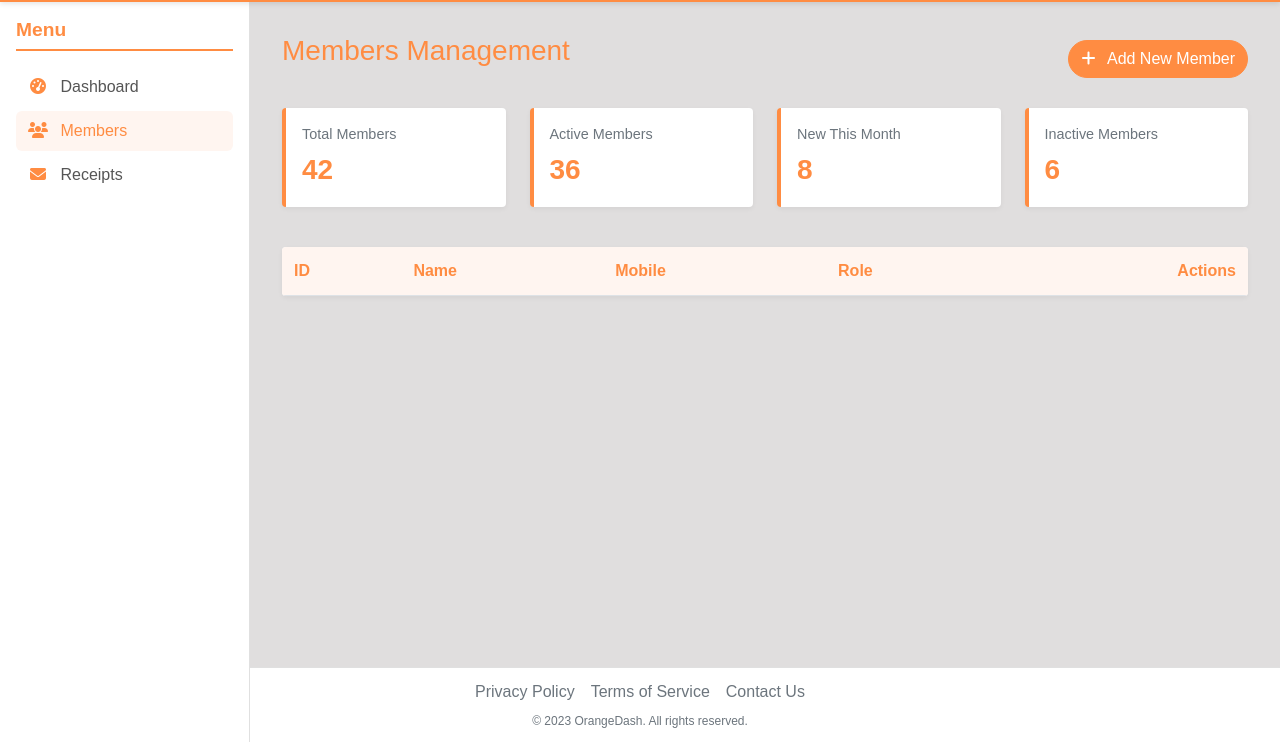
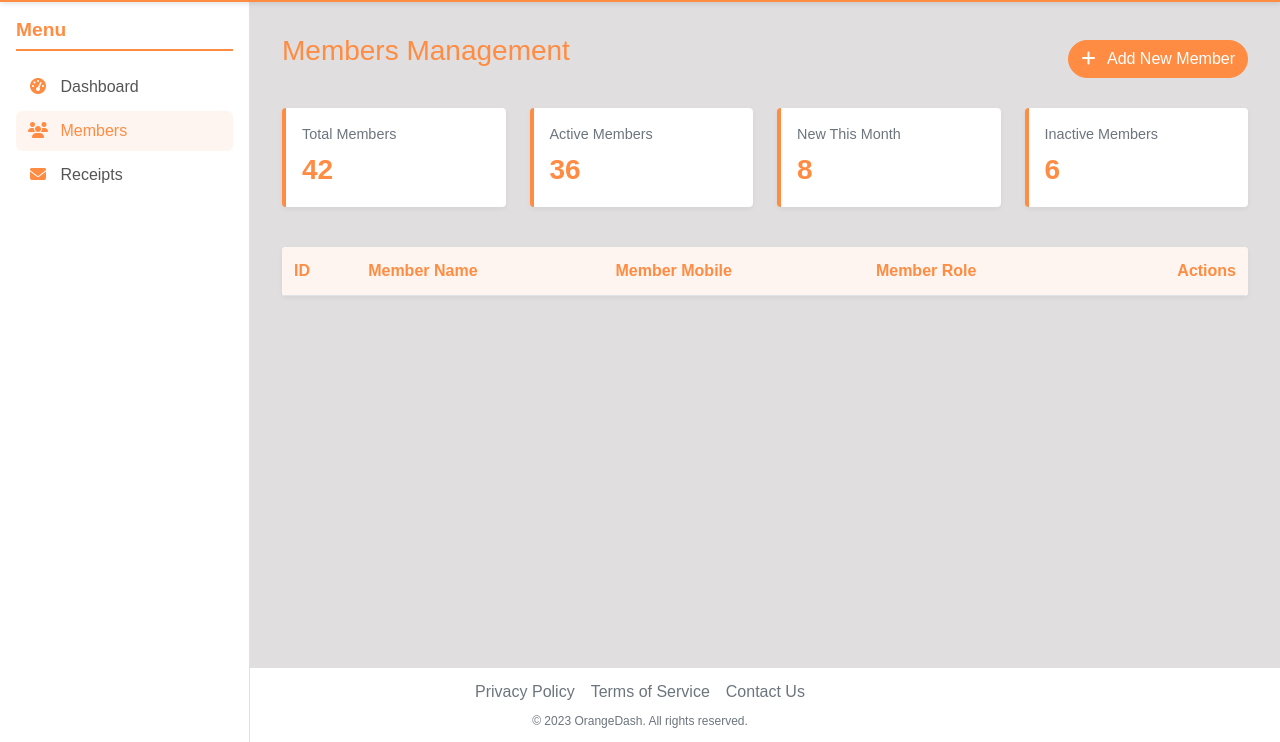
Before and after one commit to nikhildhonge/Github-Demo, a plain HTML site: page members.html in a window 1280 px wide. Shown: the part 58-800 px from the top of the page. Drawn offline with nearby package versions, Linux system fonts and the light colour scheme; no server answers.

Commit message:
Add files via upload

```diff
--- a/members.html
+++ b/members.html
@@ -556,9 +556,9 @@
                     <thead>
                         <tr>
                             <th>ID</th>
-                            <th>Name</th>
-                            <th>Mobile</th>
-                            <th>Role</th>
+                            <th>Member Name</th>
+                            <th>Member Mobile</th>
+                            <th>Member Role</th>
                             <th class="text-end">Actions</th>
                         </tr>
                     </thead>
```
